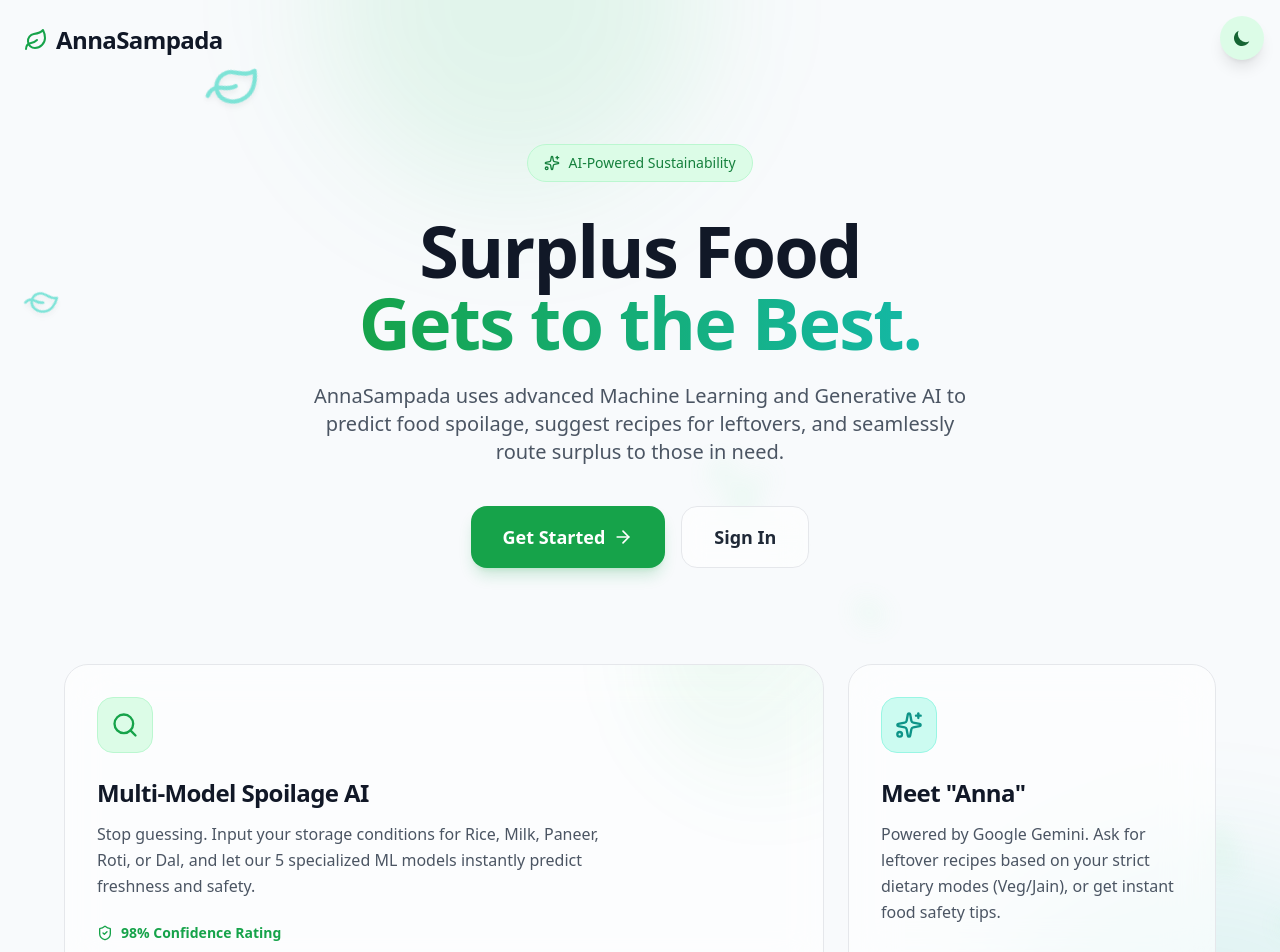
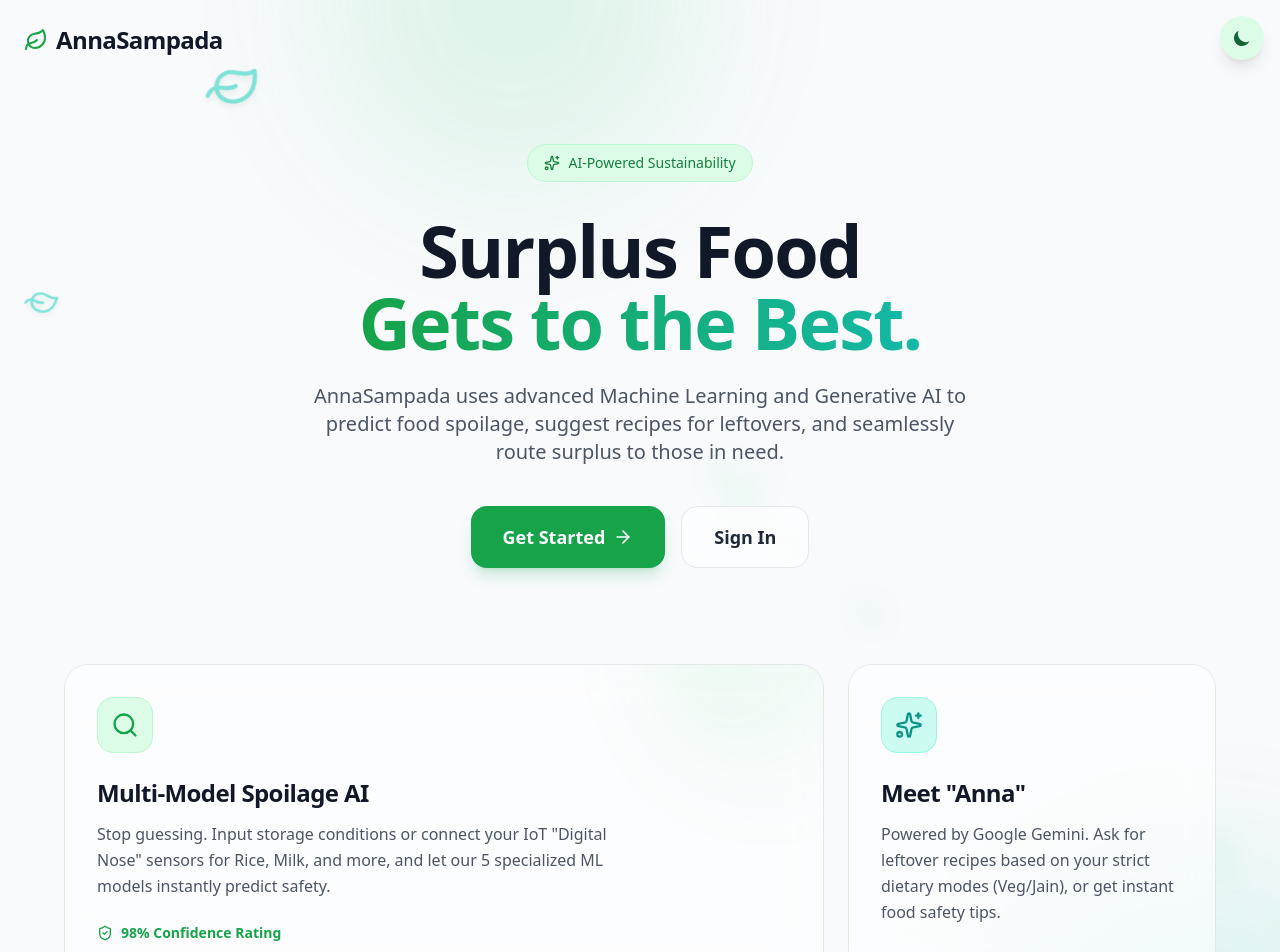
Before and after one commit to Dakshinde/anna-sampada-v2, a React (Vite) app in the folder frontend/: page / in a window 1280 px wide. Shown: the top 952 px of the page. Built offline with nearby package versions, Linux system fonts and the light colour scheme; no server answers.

Commit message:
fix: Iot Sensor

```diff
--- a/frontend/src/pages/auth/LandingPage.jsx
+++ b/frontend/src/pages/auth/LandingPage.jsx
@@ -118,7 +118,7 @@
             </div>
             <h3 className="text-2xl font-bold text-gray-900 dark:text-white mb-3 tracking-tight">Multi-Model Spoilage AI</h3>
             <p className="text-gray-600 dark:text-gray-400 leading-relaxed max-w-lg mb-6">
-              Stop guessing. Input your storage conditions for Rice, Milk, Paneer, Roti, or Dal, and let our 5 specialized ML models instantly predict freshness and safety.
+              Stop guessing. Input storage conditions or connect your IoT "Digital Nose" sensors for Rice, Milk, and more, and let our 5 specialized ML models instantly predict safety.
             </p>
             <div className="flex items-center gap-2 text-sm font-semibold text-green-600 dark:text-green-400">
               <ShieldCheck className="w-4 h-4" /> 98% Confidence Rating
--- a/frontend/src/pages/shared/AboutPage.jsx
+++ b/frontend/src/pages/shared/AboutPage.jsx
@@ -1,5 +1,5 @@
 import React from 'react';
-import { Leaf, Heart, Users, Lightbulb } from 'lucide-react';
+import { Leaf, Heart, Users, Lightbulb, Wind } from 'lucide-react';
 
 const teamMembers = [
   { name: 'Daksh Shinde', role: 'Team Member' },
@@ -26,6 +26,12 @@
     title: 'Manage It Better',
     description:
       'With the right tools, food can be managed more efficiently — donated before it spoils, composted when needed, and tracked so nothing goes unnoticed.',
+  },
+  {
+    icon: <Wind className="w-8 h-8 text-cyan-500" />,
+    title: 'IoT Digital Nose',
+    description:
+      'We use advanced IoT sensors to detect invisible gas markers like Ammonia and Methane, providing an objective "digital nose" that identifies spoilage before it’s visible.',
   },
 ];
 
--- a/frontend/src/pages/user/UserHomePage.jsx
+++ b/frontend/src/pages/user/UserHomePage.jsx
@@ -77,7 +77,7 @@
             <div>
               <h2 className="text-3xl font-bold text-gray-900 dark:text-white mb-3 tracking-tight">Analyze Food Freshness</h2>
               <p className="text-lg text-gray-600 dark:text-gray-400 max-w-xl mb-8 leading-relaxed">
-                Use our multi-model AI pipeline to assess storage conditions and predict spoilage limits instantly.
+                Use our multi-model AI pipeline or connect IoT "Digital Nose" sensors to assess storage conditions and predict spoilage limits instantly.
               </p>
 
               <div className="inline-flex items-center gap-2 px-6 py-3 bg-green-600 text-white rounded-xl font-semibold hover:bg-green-700 transition-colors shadow-lg shadow-green-600/20 hover:shadow-green-600/40" aria-hidden>
```
